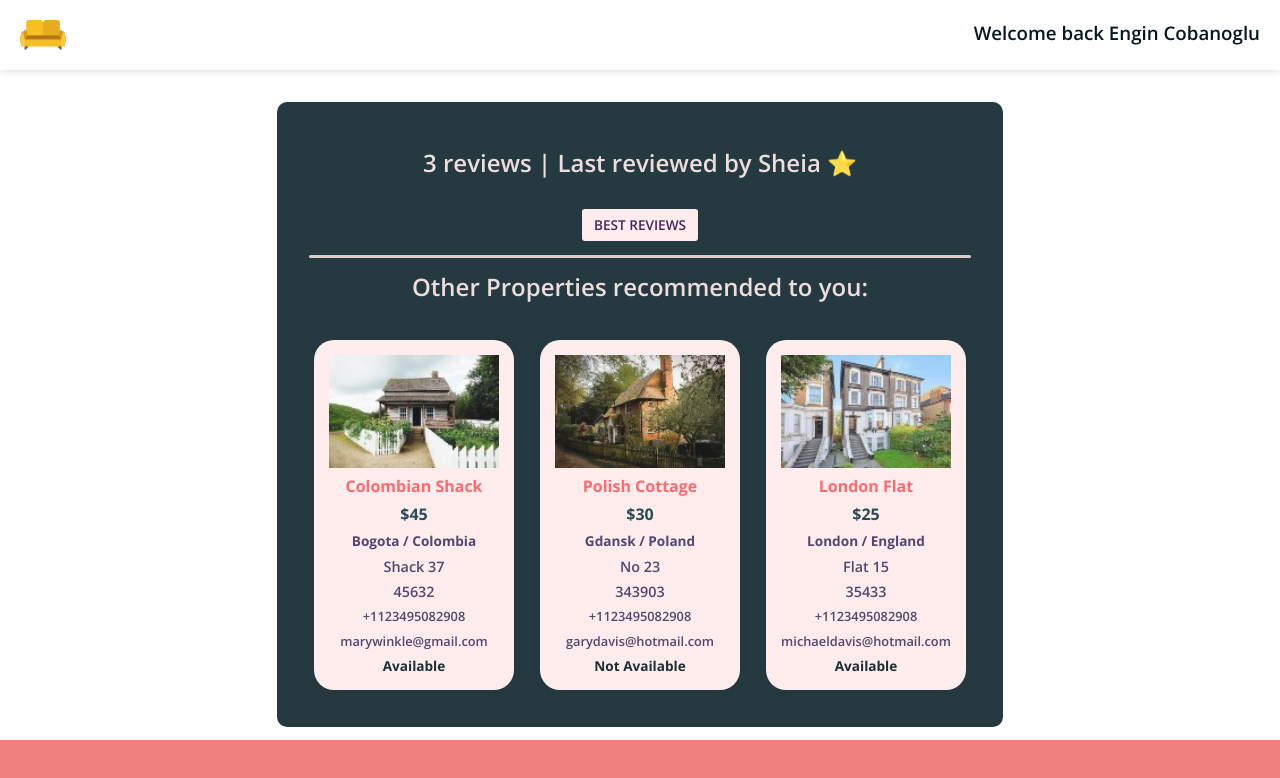
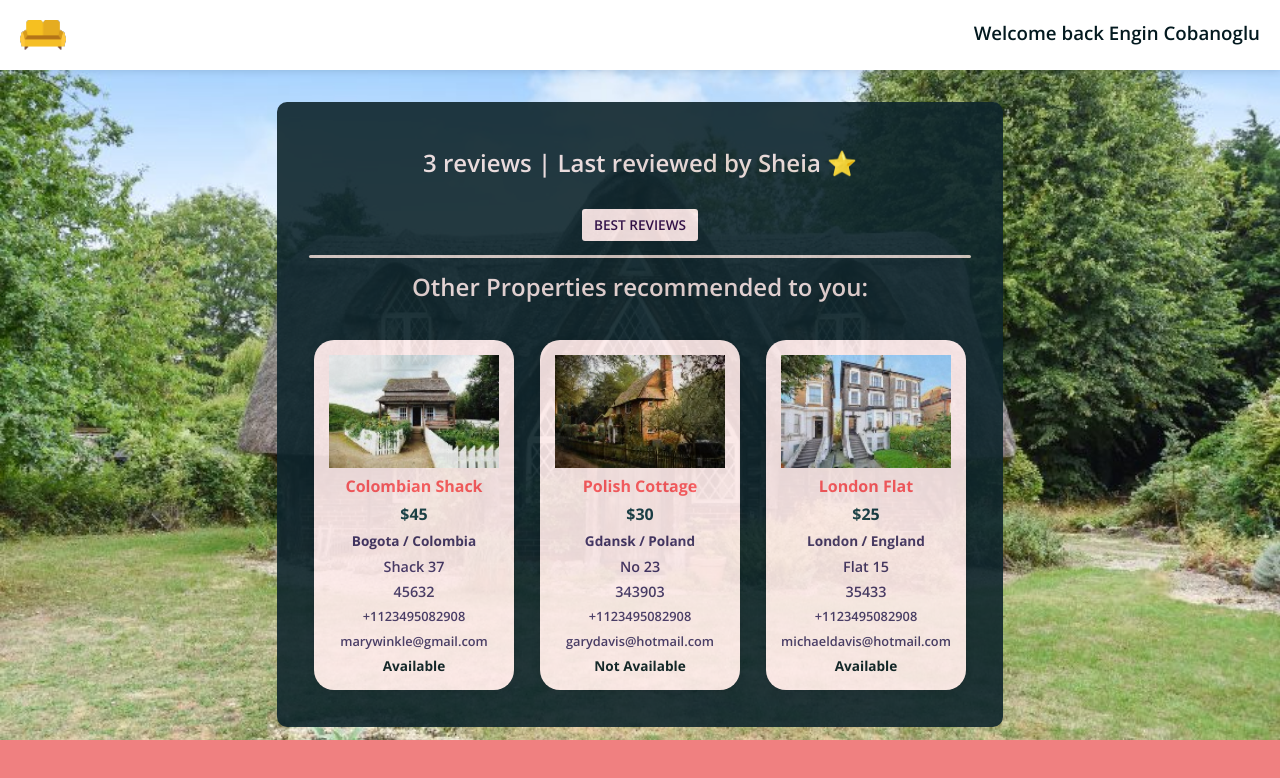
Before and after one commit to cobansson/cottage-finder, a website built with Vite: page index.html in a window 1280 px wide. Built offline with nearby package versions, Linux system fonts and the light colour scheme; no server answers; files whose address does not match are found by name.

Commit message:
Update style.css

```diff
--- a/src/style.css
+++ b/src/style.css
@@ -14,7 +14,7 @@ body {
   padding: 0;
   color: darkgrey;
   flex-direction: column;
-  background: url("..src/images/cottage.jpg");
+  background: url("/images/cottage.jpg");
   background-position: center;
   background-repeat: no-repeat;
   background-size: cover;
```
